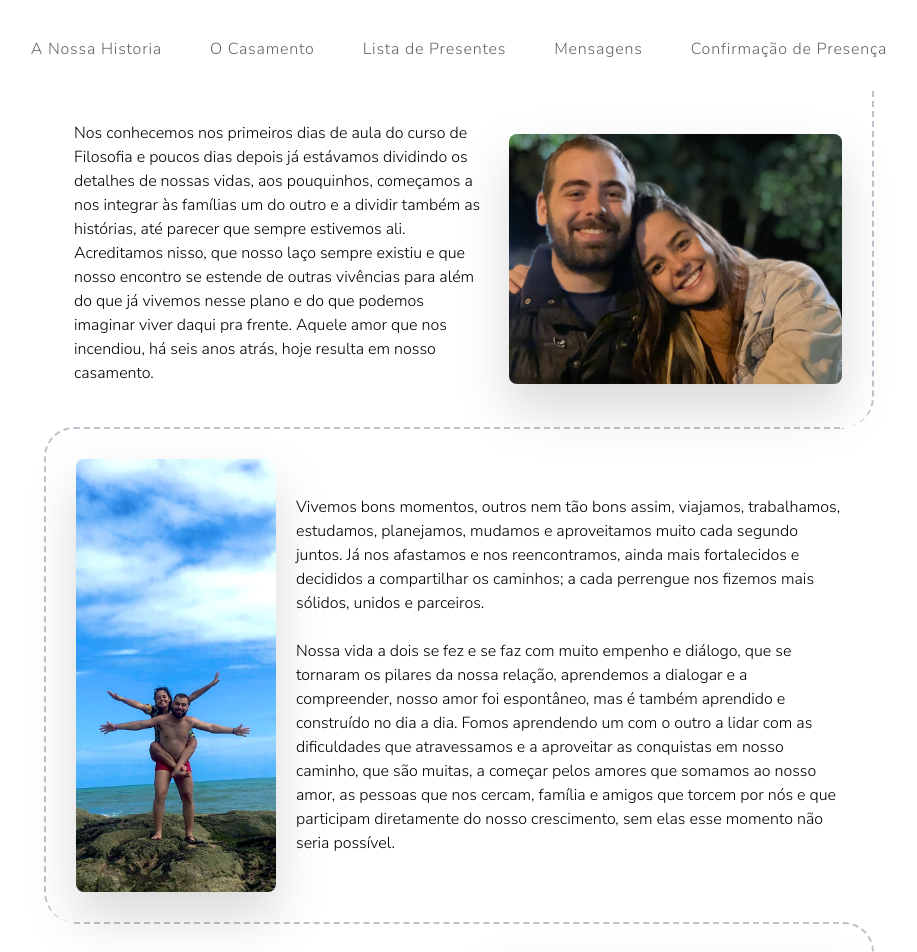
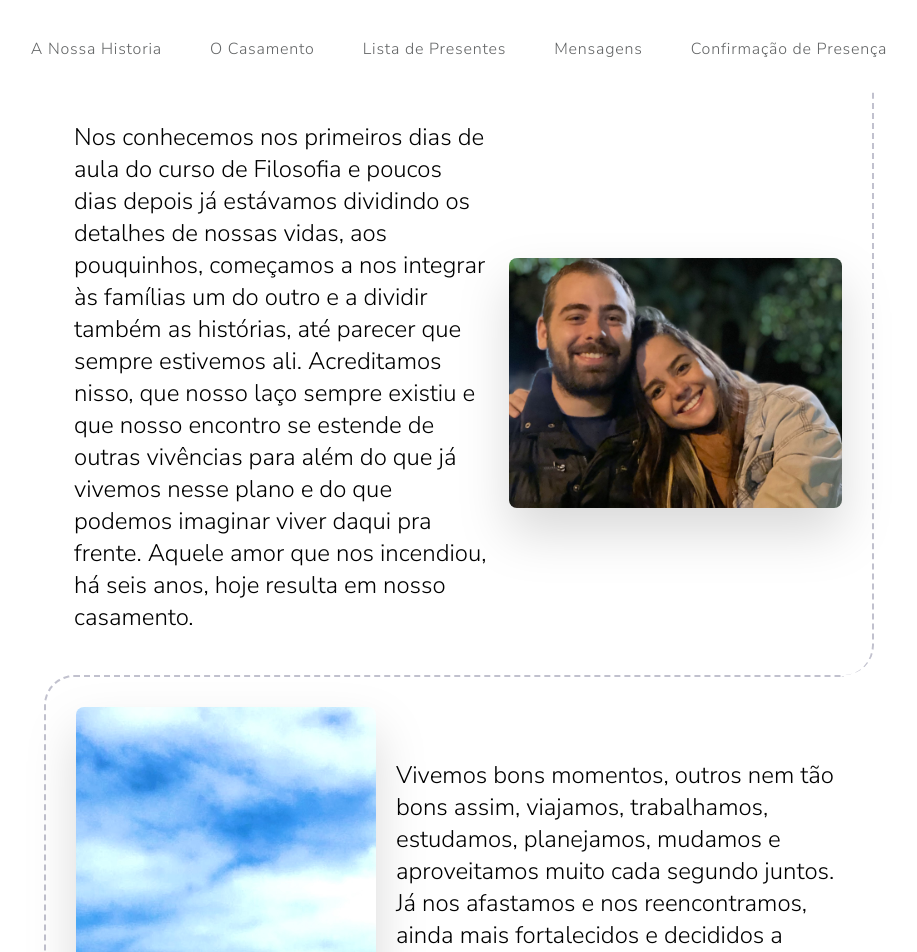
Before and after one commit to EriNoah/anna-pedro-casamento, a React (Create React App) app in the folder client/: page /a-nossa-historia in a window 1280 px wide. Shown: the part 440-1392 px from the top of the page, without its empty margins (181-1098 px from the left). Built offline with nearby package versions, Linux system fonts and the light colour scheme; a web font is replaced by a local one.

Commit message:
fix image width and history text

```diff
--- a/client/src/paginas/Historia.jsx
+++ b/client/src/paginas/Historia.jsx
@@ -8,7 +8,7 @@ function Historia() {
     <>
       <div className="div flex flex-col justify-center md:flex md:flex-col min-[]:md:justify-center md:items-center max-w-screen-xl text-[#636566">
         <div className="flex-col justify-center p gap-5 md:flex md:flex-row md:justify-center md:items-center md:w-[800px]">
-          <div className="text-sm mb-3 md:text-base">
+          <div className="text-sm mb-3 md:text-2xl">
             Nos conhecemos nos primeiros dias de aula do curso de Filosofia e
             poucos dias depois já estávamos dividindo os detalhes de nossas
             vidas, aos pouquinhos, começamos a nos integrar às famílias um do
@@ -16,7 +16,7 @@ function Historia() {
             estivemos ali. Acreditamos nisso, que nosso laço sempre existiu e
             que nosso encontro se estende de outras vivências para além do que
             já vivemos nesse plano e do que podemos imaginar viver daqui pra
-            frente. Aquele amor que nos incendiou, há seis anos atrás, hoje
+            frente. Aquele amor que nos incendiou, há seis anos, hoje
             resulta em nosso casamento.
           </div>
           <img
@@ -28,11 +28,11 @@ function Historia() {
 
         <div className="flex-col justify-center p gap-5 md:flex md:flex-row md:justify-center md:items-center md:w-[800px]">
           <img
-            className="max-w-[200px] drop-shadow-2xl rounded-lg"
+            className="max-w-[300px] drop-shadow-2xl rounded-lg"
             src={foto2}
             alt="foto2"
           />
-          <div className="self-center text-sm md:text-base my-3">
+          <div className="self-center text-sm md:text-2xl my-3">
             Vivemos bons momentos, outros nem tão bons assim, viajamos,
             trabalhamos, estudamos, planejamos, mudamos e aproveitamos muito
             cada segundo juntos. Já nos afastamos e nos reencontramos, ainda
@@ -42,17 +42,19 @@ function Historia() {
             Nossa vida a dois se fez e se faz com muito empenho e diálogo, que
             se tornaram os pilares da nossa relação, aprendemos a dialogar e a
             compreender, nosso amor foi espontâneo, mas é também aprendido e
-            construído no dia a dia. Fomos aprendendo um com o outro a lidar com
-            as dificuldades que atravessamos e a aproveitar as conquistas em
-            nosso caminho, que são muitas, a começar pelos amores que somamos ao
-            nosso amor, as pessoas que nos cercam, família e amigos que torcem
-            por nós e que participam diretamente do nosso crescimento, sem elas
-            esse momento não seria possível.
+            construído no dia a dia.
           </div>
         </div>
 
         <div className="flex-col p gap-5 md:flex md:flex-row md:justify-center md:items-center md:w-[800px]">
           <div className="text-sm mb-3 md:text-2xl">
+            Fomos aprendendo um com o outro a lidar com
+            as dificuldades que atravessamos e a aproveitar as conquistas em
+            nosso caminho, que são muitas, a começar pelos amores que somamos ao
+            nosso amor, as pessoas que nos cercam, família e amigos que torcem
+            por nós e que participam diretamente do nosso crescimento, sem elas
+            esse momento não seria possível. <br />
+            <br />
             Estamos extremamente felizes e emocionados por dividir esse momento
             com vocês, obrigado por ter chegado até aqui com a gente!
           </div>
```
Also changed, not shown: 11 other files (tests, documents, lock files or other folders).
